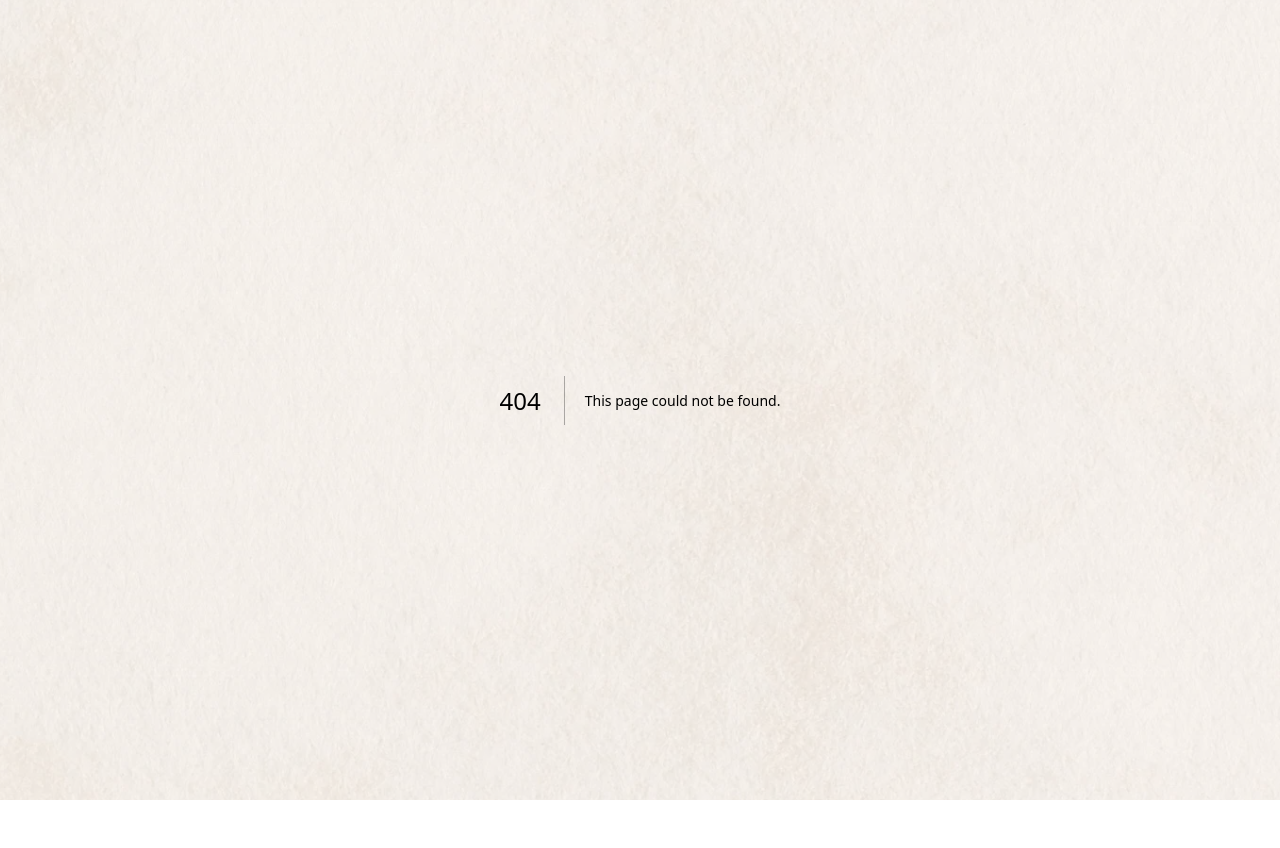
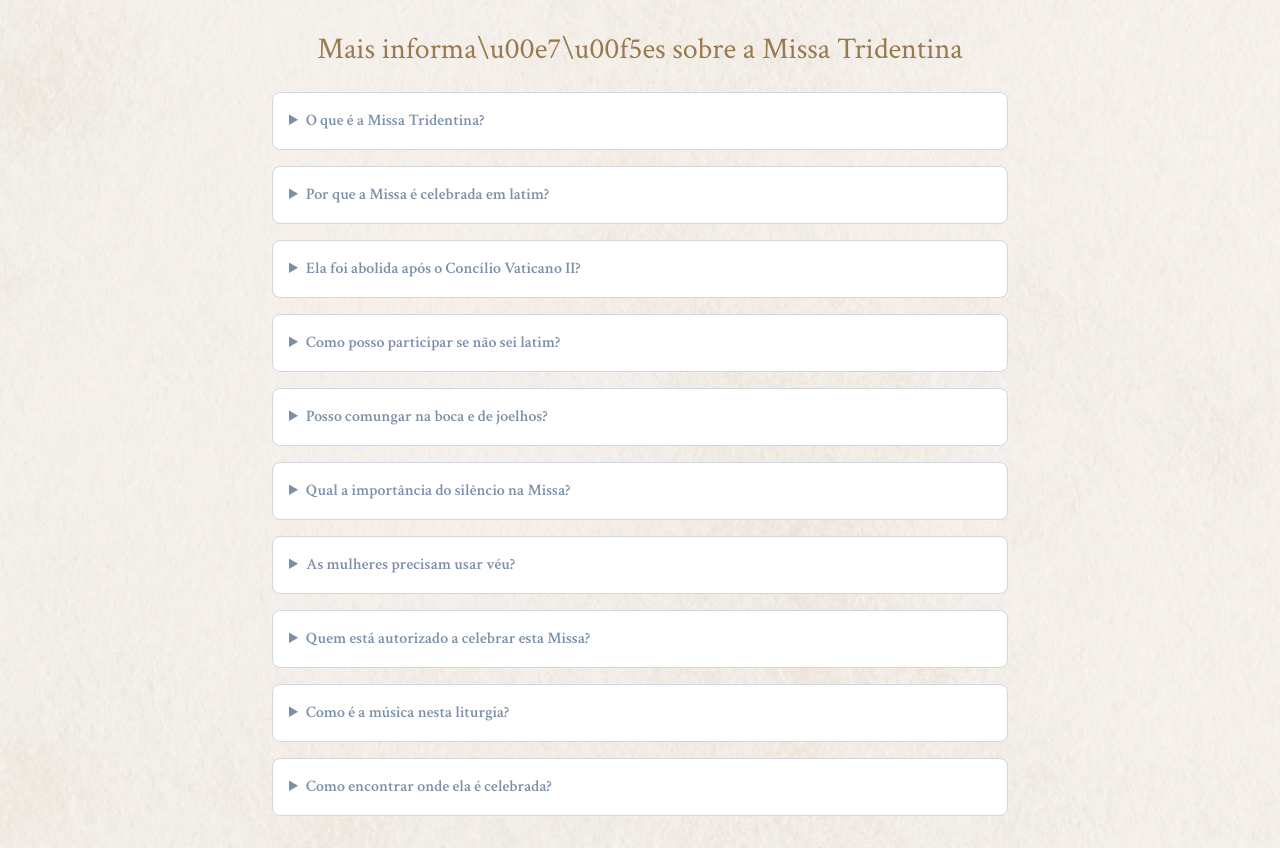
Before and after one commit to VyMajoris/casorio, a Next.js app: page /missatridentina in a window 1280 px wide. Before the commit this address had no page. Before the commit the page ends 800 px from the top, so only its background shows below. Built offline with nearby package versions, Linux system fonts and the light colour scheme; a web font is replaced by a local one.

Commit message:
Add Missa Tridentina info page and link

```diff
--- /dev/null
+++ b/src/app/missatridentina/page.tsx
@@ -0,0 +1,62 @@
+export const metadata = {
+  title: "Mais sobre a Missa Tridentina"
+};
+
+const qas = [
+  {
+    q: "O que é a Missa Tridentina?",
+    a: "\u00c9 a celebra\u00e7\u00e3o do rito romano segundo o Missal de 1962, conservando as pr\u00e1ticas lit\u00fargicas transmitidas ao longo dos s\u00e9culos. Grupos como a FSSP, ICKSP e a Fraternidade S\u00e3o Pio X a apresentam como express\u00e3o da continuidade da tradi\u00e7\u00e3o cat\u00f3lica."
+  },
+  {
+    q: "Por que a Missa \u00e9 celebrada em latim?",
+    a: "Segundo esses institutos, o latim ressalta a universalidade e a unidade da Igreja, al\u00e9m de favorecer uma atmosfera de rever\u00eancia e de mist\u00e9rio."
+  },
+  {
+    q: "Ela foi abolida ap\u00f3s o Conc\u00edlio Vaticano II?",
+    a: "N\u00e3o. Os grupos tradicionais explicam que o Vaticano II n\u00e3o proibiu o rito tridentino. Documentos como o motu proprio \"Summorum Pontificum\" confirmaram que ele continua permitido."
+  },
+  {
+    q: "Como posso participar se n\u00e3o sei latim?",
+    a: "A participa\u00e7\u00e3o \u00e9 antes de tudo interior. Missais bil\u00edngues ajudam a acompanhar as ora\u00e7\u00f5es e a meditar silenciosamente."
+  },
+  {
+    q: "Posso comungar na boca e de joelhos?",
+    a: "Sim. Esses grupos ensinam que a comunh\u00e3o de joelhos e na boca demonstra respeito pela Presen\u00e7a Real de Cristo."
+  },
+  {
+    q: "Qual a import\u00e2ncia do sil\u00eancio na Missa?",
+    a: "O sil\u00eancio favorece a ora\u00e7\u00e3o pessoal. A liturgia tridentina reserva momentos de quietude para que o fi\u00e9l se una interiormente ao Sacrif\u00edcio."
+  },
+  {
+    q: "As mulheres precisam usar v\u00e9u?",
+    a: "O uso do v\u00e9u \u00e9 uma tradi\u00e7\u00e3o recomendada por muitos grupos tradicionais como sinal de modestia e honra, mas n\u00e3o \u00e9 obrigat\u00f3rio."
+  },
+  {
+    q: "Quem est\u00e1 autorizado a celebrar esta Missa?",
+    a: "Padres ligados \u00e0 FSSP, ICKSP e outros institutos em plena comunh\u00e3o celebram regularmente. A Fraternidade S\u00e3o Pio X tamb\u00e9m o faz, embora com status can\u00f4nico pr\u00f3prio."
+  },
+  {
+    q: "Como \u00e9 a m\u00fasica nesta liturgia?",
+    a: "Predominam o canto gregoriano e a polifonia sacra, considerados por esses institutos como tesouros da Tradi\u00e7\u00e3o cat\u00f3lica."
+  },
+  {
+    q: "Como encontrar onde ela \u00e9 celebrada?",
+    a: "Sites e redes das comunidades tradicionais, como FSSP, ICKSP e SSPX, oferecem diret\u00f3rios com localidades onde se celebra a Missa Tridentina."
+  }
+];
+
+export default function MissaTridentinaPage() {
+  return (
+    <main className="max-w-3xl mx-auto px-4 py-8">
+      <h1 className="text-3xl mb-6 text-center" style={{color: "var(--text-bronze)"}}>Mais informa\u00e7\u00f5es sobre a Missa Tridentina</h1>
+      <div className="space-y-4">
+        {qas.map(({q, a}) => (
+          <details key={q} className="bg-white border border-gray-300 rounded-lg p-4">
+            <summary className="cursor-pointer font-semibold" style={{color: "var(--accent-blue)"}}>{q}</summary>
+            <p className="mt-2" style={{color: "var(--text-bronze)"}}>{a}</p>
+          </details>
+        ))}
+      </div>
+    </main>
+  );
+}
--- a/src/components/DonationPage.tsx
+++ b/src/components/DonationPage.tsx
@@ -1,6 +1,7 @@
 "use client";
 
 import { useEffect, useState } from "react";
+import { useRouter } from "next/navigation";
 import { getFallbackGifts, getGifts, Gift } from "@/lib/gifts";
 import ProgressBar from "./ProgressBar";
 
@@ -27,6 +28,7 @@ interface DonationPageProps {
 }
 
 export default function DonationPage({}: DonationPageProps) {
+  const router = useRouter();
   // State to hold the total amount donated
   const [totalDonated, setTotalDonated] = useState(0);
 
@@ -249,7 +251,9 @@ export default function DonationPage({}: DonationPageProps) {
                 </button>
               <button
                 className="mt-3 px-2.5 py-2 items-center cursor-pointer flex flex-row text-sm rounded-lg bg-gray-700 border-gray-600 text-gray-200 w-full sm:w-auto"
-                onClick={() => {}}
+                onClick={() => {
+                  router.push("/missatridentina");
+                }}
               >
                 Mais informações sobre a missa tridentina
               </button>
```
